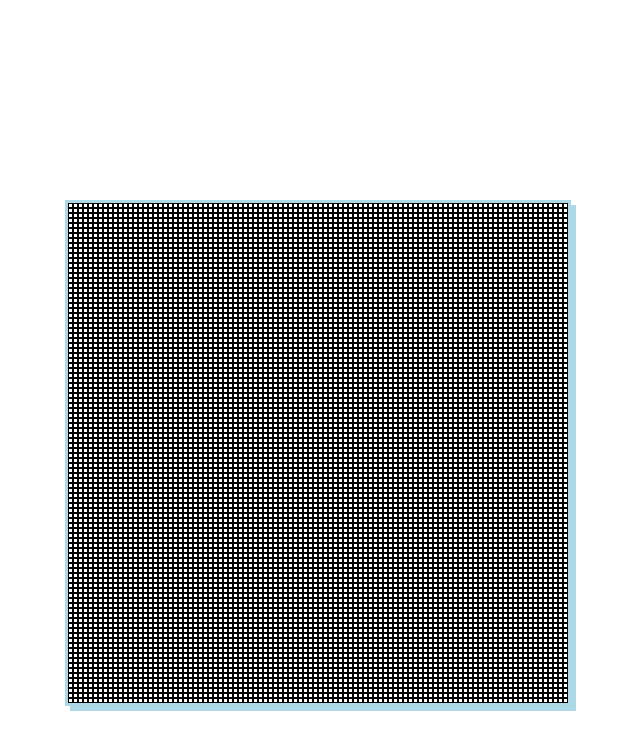
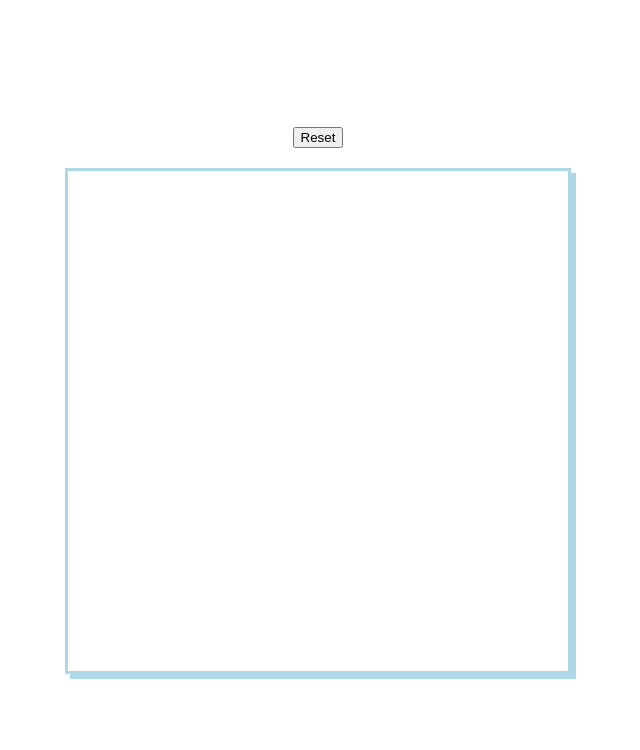
Before and after one commit to pidzi247/Etch-a-Sketch, a plain HTML site: page index.html in a window 1280 px wide. Shown: the whole page, without its empty margins (322-962 px from the left). Drawn offline with Linux system fonts and the light colour scheme.

Commit message:
Added event listener that changes squares to black background once hovered over and added reset button to clear entire container to all white

```diff
--- a/index.html
+++ b/index.html
@@ -9,6 +9,11 @@
   <title>Etch-a-Sketch</title>
 </head>
 <body>
-  <div id="container"></div>
+
+  <button class="reset">Reset</button>
+  <div id="container">
+
+  </div>
+
 </body>
 </html>
--- a/main.js
+++ b/main.js
@@ -1,11 +1,10 @@
-
 function createGrid() {
   //Access div containing the grid
   const container = document.getElementById("container");
 
   //Variables that holds grid rows and columns
-  let rows = 100;
-  let columns = 100;
+  let rows = 16;
+  let columns = 16;
 
   //Variables that governs squares width and height based on how many rows
   //and columns there are
@@ -17,10 +16,26 @@ function createGrid() {
     const newDiv = document.createElement("div");
     newDiv.style.height = `${squareHeight}px`;
     newDiv.style.width = `${squareWidth}px`;
-    newDiv.style.border = "1px solid black";
     newDiv.classList.add('square');
     container.appendChild(newDiv);
   }
 }
 
 container.onload = createGrid();
+
+let squares = document.querySelectorAll('.square');
+
+squares.forEach(square => {
+  square.addEventListener("mouseover", () => {
+    square.style.background = "black";
+    square.style.transition = "background 0.5s ease-in-out";
+  });
+});
+
+let reset = document.querySelector('.reset');
+
+reset.addEventListener("click", () => {
+  squares.forEach(square => {
+    square.style.background = "white";
+  });
+});
--- a/style.css
+++ b/style.css
@@ -2,6 +2,11 @@ body {
   margin: 0;
   padding: 0;
   height: 100vh;
+  display: flex;
+  flex-direction: column;
+  justify-content: center;
+  align-items: center;
+  gap: 20px;
 }
 
 #container {
@@ -10,8 +15,6 @@ body {
   margin: 0 auto;
   border: 3px solid lightblue;
   box-shadow: 5px 5px lightblue;
-  position: relative;
-  top: 25%;
   display: flex;
   flex-wrap: wrap;
 }
```
